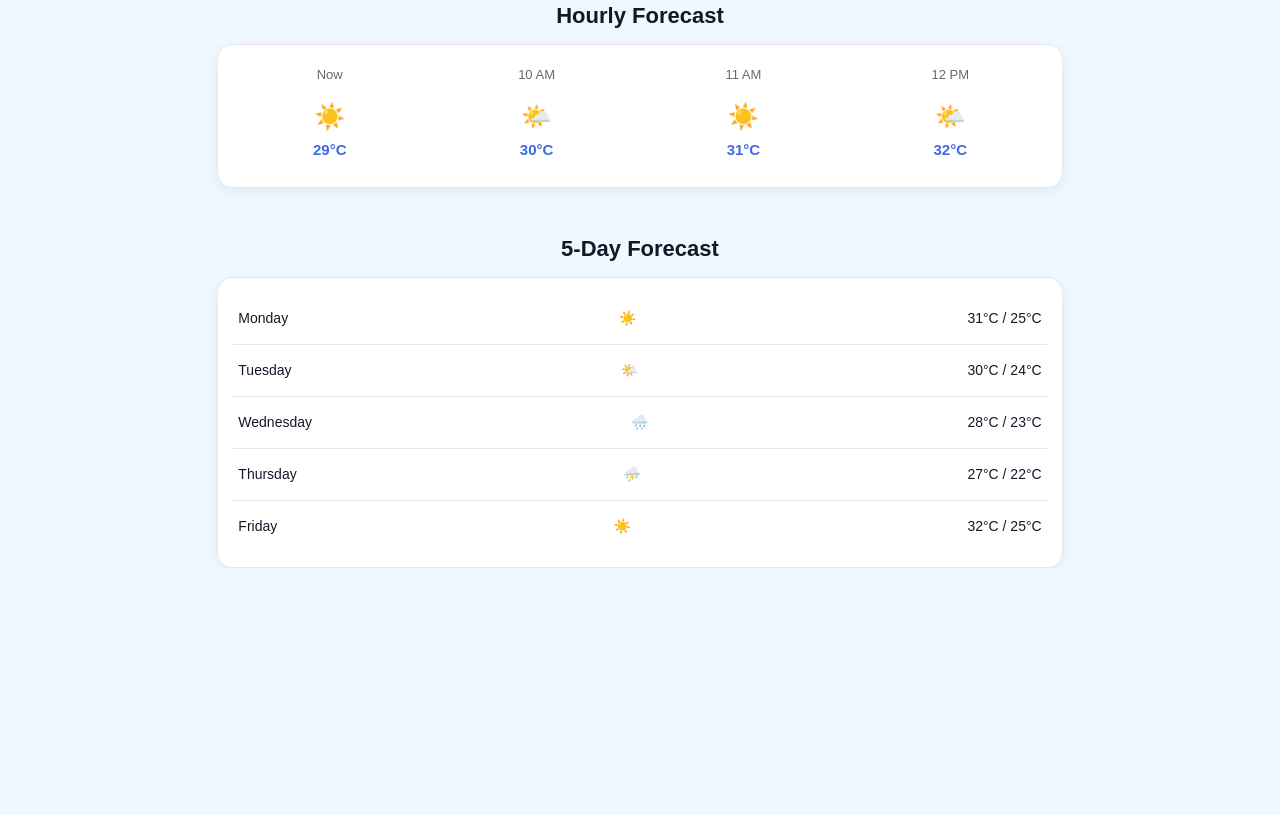
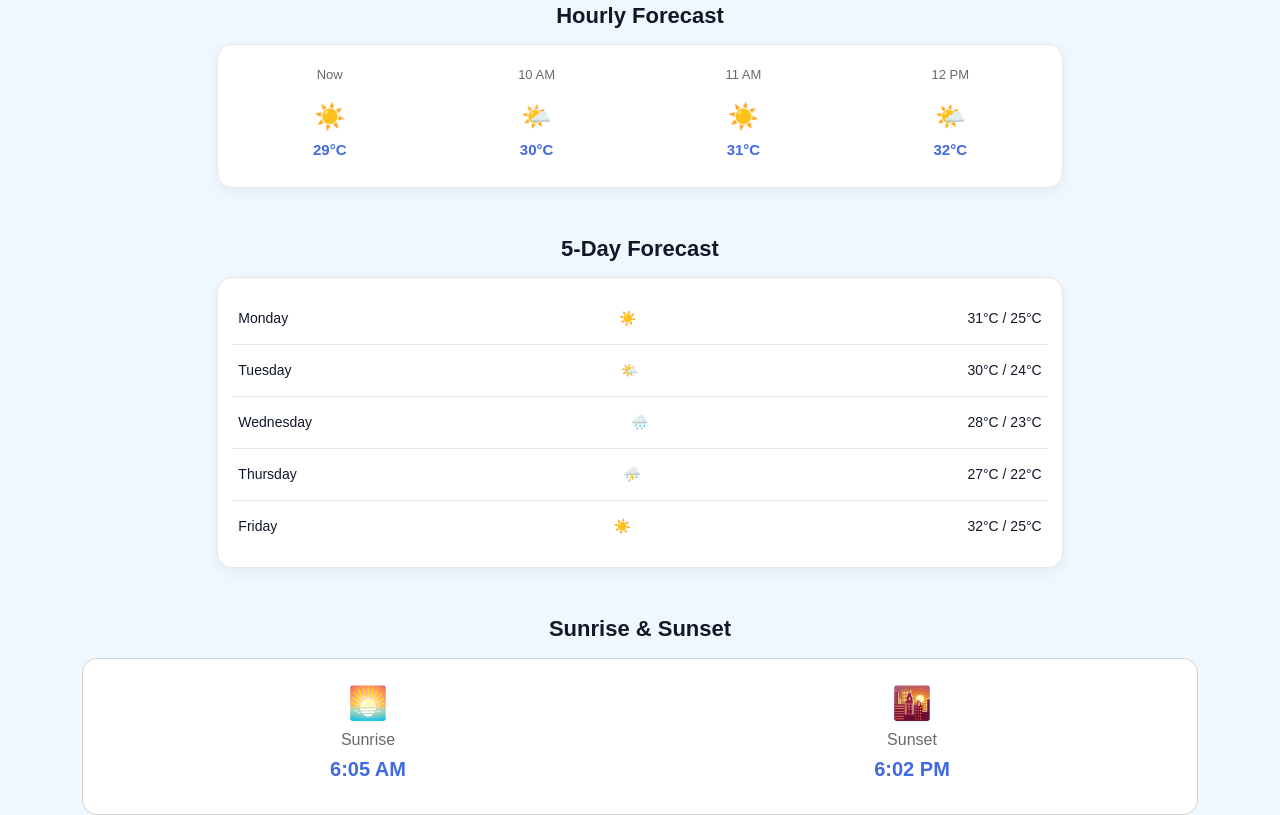
Before and after one commit to chandikagihan2/WeatherC, a plain HTML site: page index.html in a window 1280 px wide. Shown: the part 999-1814 px from the top of the page. Before the commit the page ends 1567 px from the top, so only its background shows below. Drawn offline with nearby package versions, Linux system fonts and the light colour scheme.

Commit message:
Add sunrise and sunset section with styling for improved weather information display

```diff
--- a/css/style.css
+++ b/css/style.css
@@ -164,3 +164,22 @@ p {
     color: rgb(17, 24, 39);
     font-size: 14px;
 }
+
+.sun-card {
+    background-color: white;
+    padding: 25px;
+    border-radius: 15px;
+    border: 1px solid lightgray;
+    text-align: center;
+}
+
+.sun-card h5 {
+    color:dimgray;
+    font-size: 16px;
+}
+
+.sun-card h4 {
+    color: royalblue;
+    font-size: 20px;
+    font-weight: bold;
+}
--- a/index.html
+++ b/index.html
@@ -156,6 +156,26 @@
     </div>
 
 
+    <div class="container mt-5">
+        <h3 class="section-title">Sunrise & Sunset</h3>
+        <div class="sun-card">
+            <div class="row text-center">
+
+                <div class="col-6">
+                    <h1>🌅</h1>
+                    <h5>Sunrise</h5>
+                    <h4>6:05 AM</h4>
+                </div>
+
+                <div class="col-6">
+                    <h1>🌇</h1>
+                    <h5>Sunset</h5>
+                    <h4>6:02 PM</h4>
+                </div>
+            </div>
+        </div>
+    </div>
+
 
 
     <script src="https://cdn.jsdelivr.net/npm/bootstrap@5.3.3/dist/js/bootstrap.bundle.min.js"></script>
```
